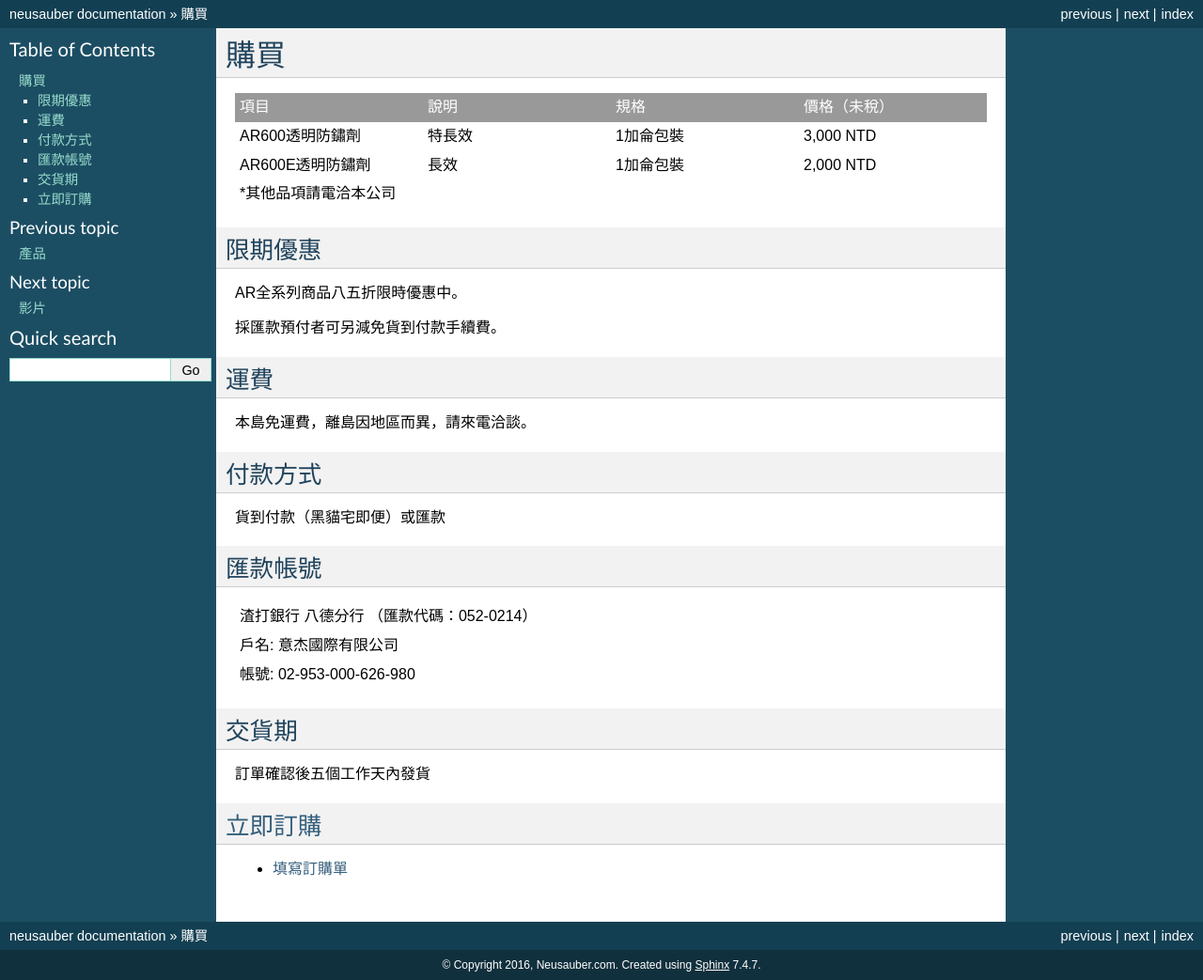
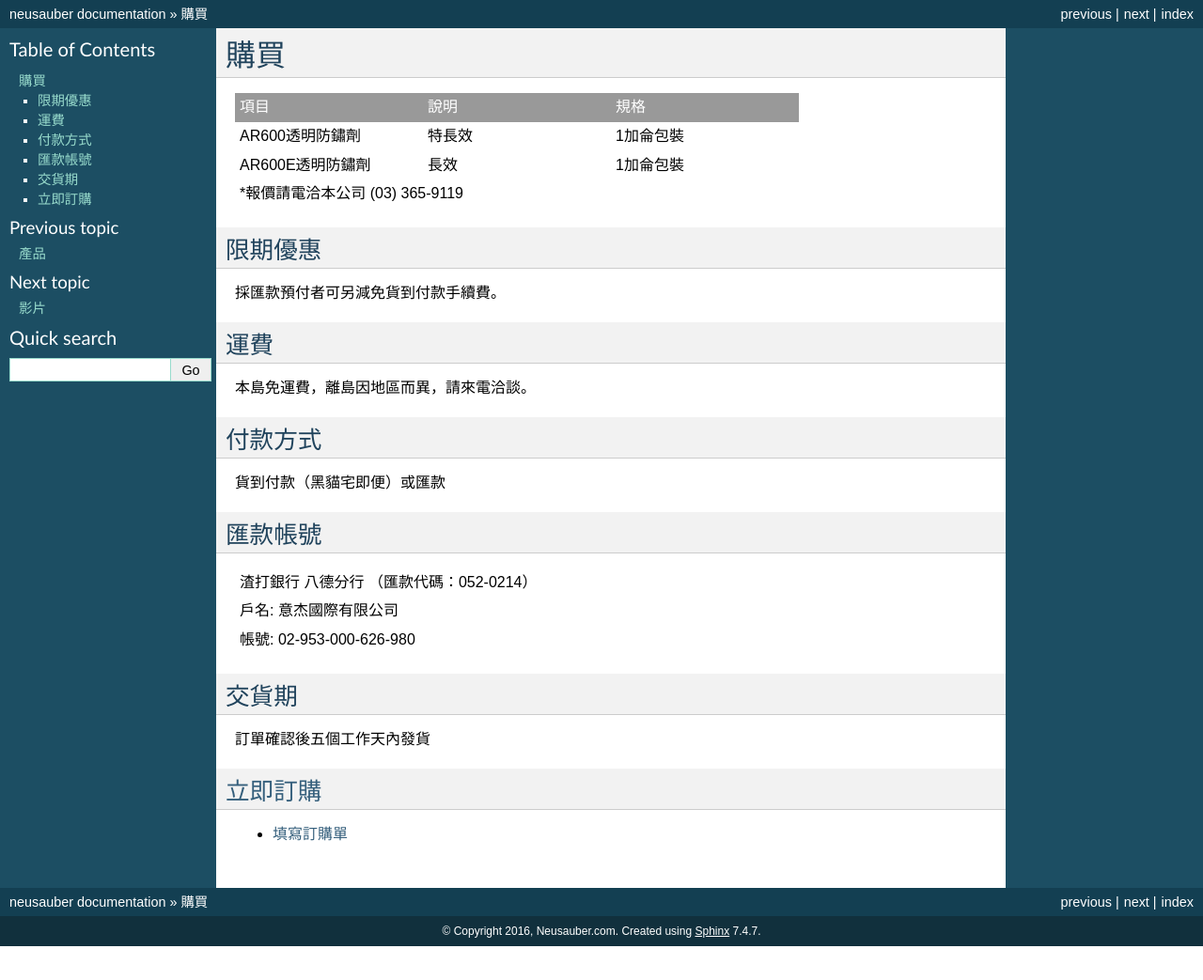
Before and after one commit to rexiap/neusauber, a Sphinx documentation site: the page built from docs/buy.rst, in a window 1280 px wide. Shown: the whole page at 94% size. Built offline with Sphinx 7.4.7, drawn with Linux system fonts in a browser that asks for light colours; after the commit the page ends 1007 px from its top, so only the background shows below that.

Commit message:
Google Docs reST Editor@2017-2-22 22:30:38

```diff
--- a/docs/buy.rst
+++ b/docs/buy.rst
@@ -11,8 +11,6 @@
 
 限期優惠
 ========
-
-AR全系列商品八五折限時優惠中。
 
 採匯款預付者可另減免貨到付款手續費。
 
@@ -58,12 +56,12 @@ AR全系列商品八五折限時優惠中。
 
 .. |REPLACE1| raw:: html
 
-    <table cellspacing="0" cellpadding="0" style="width:100%">
+    <table cellspacing="0" cellpadding="0" style="width:75%">
     <tbody>
-    <tr><td style="width:25%;background-color:#999999;color:#ffffff;vertical-align:Top;padding-top:5px;padding-bottom:5px;padding-left:5px;padding-right:5px"><p style="color:#ffffff"><span  style="color:#ffffff">項目</span></p></td><td style="width:25%;background-color:#999999;color:#ffffff;vertical-align:Top;padding-top:5px;padding-bottom:5px;padding-left:5px;padding-right:5px"><p style="color:#ffffff"><span  style="color:#ffffff">說明</span></p></td><td style="width:25%;background-color:#999999;color:#ffffff;vertical-align:Top;padding-top:5px;padding-bottom:5px;padding-left:5px;padding-right:5px"><p style="color:#ffffff"><span  style="color:#ffffff">規格</span></p></td><td style="width:25%;background-color:#999999;color:#ffffff;vertical-align:Top;padding-top:5px;padding-bottom:5px;padding-left:5px;padding-right:5px"><p style="color:#ffffff"><span  style="color:#ffffff">價格（未稅）</span></p></td></tr>
-    <tr><td style="vertical-align:Top;padding-top:5px;padding-bottom:5px;padding-left:5px;padding-right:5px"><p>AR600透明防鏽劑</p></td><td style="vertical-align:Top;padding-top:5px;padding-bottom:5px;padding-left:5px;padding-right:5px"><p>特長效</p></td><td style="vertical-align:Top;padding-top:5px;padding-bottom:5px;padding-left:5px;padding-right:5px"><p>1加侖包裝</p></td><td style="vertical-align:Top;padding-top:5px;padding-bottom:5px;padding-left:5px;padding-right:5px"><p>3,000 NTD</p></td></tr>
-    <tr><td style="vertical-align:Top;padding-top:5px;padding-bottom:5px;padding-left:5px;padding-right:5px"><p>AR600E透明防鏽劑</p></td><td style="vertical-align:Top;padding-top:5px;padding-bottom:5px;padding-left:5px;padding-right:5px"><p>長效</p></td><td style="vertical-align:Top;padding-top:5px;padding-bottom:5px;padding-left:5px;padding-right:5px"><p>1加侖包裝</p></td><td style="vertical-align:Top;padding-top:5px;padding-bottom:5px;padding-left:5px;padding-right:5px"><p>2,000 NTD</p></td></tr>
-    <tr><td colspan="4" style="vertical-align:Top;padding-top:5px;padding-bottom:5px;padding-left:5px;padding-right:5px"><p>*其他品項請電洽本公司</p></td></tr>
+    <tr><td style="width:33%;background-color:#999999;color:#ffffff;vertical-align:Top;padding-top:5px;padding-bottom:5px;padding-left:5px;padding-right:5px"><p style="color:#ffffff"><span  style="color:#ffffff">項目</span></p></td><td style="width:33%;background-color:#999999;color:#ffffff;vertical-align:Top;padding-top:5px;padding-bottom:5px;padding-left:5px;padding-right:5px"><p style="color:#ffffff"><span  style="color:#ffffff">說明</span></p></td><td style="width:33%;background-color:#999999;color:#ffffff;vertical-align:Top;padding-top:5px;padding-bottom:5px;padding-left:5px;padding-right:5px"><p style="color:#ffffff"><span  style="color:#ffffff">規格</span></p></td></tr>
+    <tr><td style="vertical-align:Top;padding-top:5px;padding-bottom:5px;padding-left:5px;padding-right:5px"><p>AR600透明防鏽劑</p></td><td style="vertical-align:Top;padding-top:5px;padding-bottom:5px;padding-left:5px;padding-right:5px"><p>特長效</p></td><td style="vertical-align:Top;padding-top:5px;padding-bottom:5px;padding-left:5px;padding-right:5px"><p>1加侖包裝</p></td></tr>
+    <tr><td style="vertical-align:Top;padding-top:5px;padding-bottom:5px;padding-left:5px;padding-right:5px"><p>AR600E透明防鏽劑</p></td><td style="vertical-align:Top;padding-top:5px;padding-bottom:5px;padding-left:5px;padding-right:5px"><p>長效</p></td><td style="vertical-align:Top;padding-top:5px;padding-bottom:5px;padding-left:5px;padding-right:5px"><p>1加侖包裝</p></td></tr>
+    <tr><td colspan="3" style="vertical-align:Top;padding-top:5px;padding-bottom:5px;padding-left:5px;padding-right:5px"><p>*報價請電洽本公司 (03) 365-9119</p></td></tr>
     </tbody></table>
 
 .. |REPLACE2| raw:: html
```
